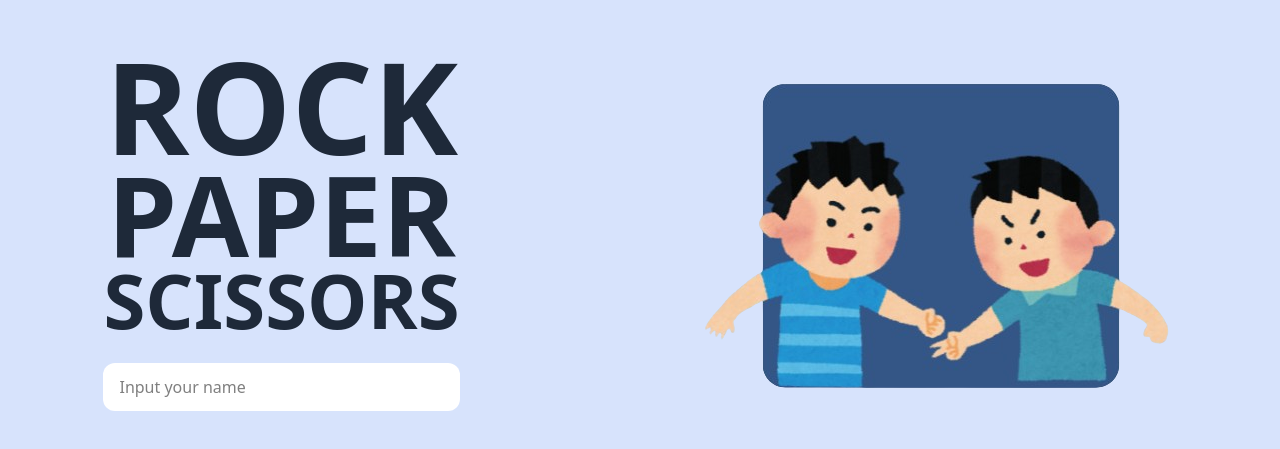
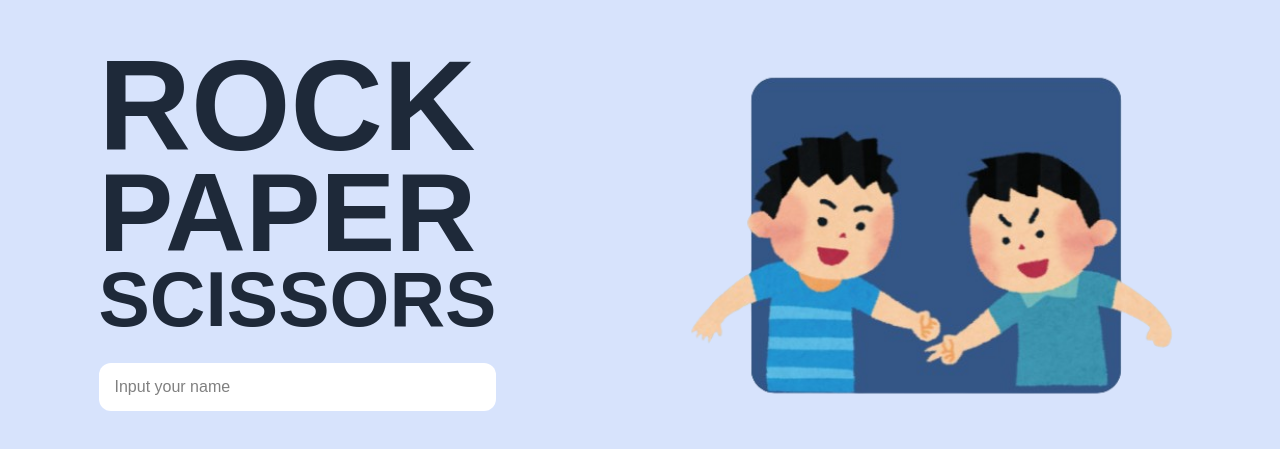
Before and after one commit to mrkjshcabute/rock-paper-scissors, a Vue app: page / in a window 1280 px wide. Shown: the part 167-616 px from the top of the page. Built offline with nearby package versions, Linux system fonts and the light colour scheme.

Commit message:
apply font-style

```diff
--- a/index.html
+++ b/index.html
@@ -2,7 +2,7 @@
 <html lang="">
   <head>
     <meta charset="UTF-8">
-    <link rel="icon" type="image/png" href="src/assets/images/scissors.png">
+    <link rel="icon" type="image/png" href="src/assets/rps.png ">
     <meta name="viewport" content="width=device-width, initial-scale=1.0">
     <title>Rock-Paper-Scissors</title>
   </head>
--- a/src/assets/base.css
+++ /dev/null
@@ -1,86 +0,0 @@
-/* color palette from <https://github.com/vuejs/theme> */
-:root {
-  --vt-c-white: #ffffff;
-  --vt-c-white-soft: #f8f8f8;
-  --vt-c-white-mute: #f2f2f2;
-
-  --vt-c-black: #181818;
-  --vt-c-black-soft: #222222;
-  --vt-c-black-mute: #282828;
-
-  --vt-c-indigo: #2c3e50;
-
-  --vt-c-divider-light-1: rgba(60, 60, 60, 0.29);
-  --vt-c-divider-light-2: rgba(60, 60, 60, 0.12);
-  --vt-c-divider-dark-1: rgba(84, 84, 84, 0.65);
-  --vt-c-divider-dark-2: rgba(84, 84, 84, 0.48);
-
-  --vt-c-text-light-1: var(--vt-c-indigo);
-  --vt-c-text-light-2: rgba(60, 60, 60, 0.66);
-  --vt-c-text-dark-1: var(--vt-c-white);
-  --vt-c-text-dark-2: rgba(235, 235, 235, 0.64);
-}
-
-/* semantic color variables for this project */
-:root {
-  --color-background: var(--vt-c-white);
-  --color-background-soft: var(--vt-c-white-soft);
-  --color-background-mute: var(--vt-c-white-mute);
-
-  --color-border: var(--vt-c-divider-light-2);
-  --color-border-hover: var(--vt-c-divider-light-1);
-
-  --color-heading: var(--vt-c-text-light-1);
-  --color-text: var(--vt-c-text-light-1);
-
-  --section-gap: 160px;
-}
-
-@media (prefers-color-scheme: dark) {
-  :root {
-    --color-background: var(--vt-c-black);
-    --color-background-soft: var(--vt-c-black-soft);
-    --color-background-mute: var(--vt-c-black-mute);
-
-    --color-border: var(--vt-c-divider-dark-2);
-    --color-border-hover: var(--vt-c-divider-dark-1);
-
-    --color-heading: var(--vt-c-text-dark-1);
-    --color-text: var(--vt-c-text-dark-2);
-  }
-}
-
-*,
-*::before,
-*::after {
-  box-sizing: border-box;
-  margin: 0;
-  font-weight: normal;
-}
-
-body {
-  min-height: 100vh;
-  color: var(--color-text);
-  background: var(--color-background);
-  transition:
-    color 0.5s,
-    background-color 0.5s;
-  line-height: 1.6;
-  font-family:
-    Inter,
-    -apple-system,
-    BlinkMacSystemFont,
-    'Segoe UI',
-    Roboto,
-    Oxygen,
-    Ubuntu,
-    Cantarell,
-    'Fira Sans',
-    'Droid Sans',
-    'Helvetica Neue',
-    sans-serif;
-  font-size: 15px;
-  text-rendering: optimizeLegibility;
-  -webkit-font-smoothing: antialiased;
-  -moz-osx-font-smoothing: grayscale;
-}
--- a/src/assets/main.css
+++ b/src/assets/main.css
@@ -1,7 +1,8 @@
 @import "tailwindcss";
+@import 'primeicons/primeicons.css';
+@import url('https://fonts.googleapis.com/css2?family=Montserrat:ital,wght@0,100..900;1,100..900&display=swap');
 
-@import 'primeicons/primeicons.css';
-
-body{
-    background-color: #d7e3fc;
+body {
+  background-color: #d7e3fc;
+  font-family: 'Montserrat', sans-serif;
 }
--- a/src/components/icons/IconCommunity.vue
+++ /dev/null
@@ -1,7 +0,0 @@
-<template>
-  <svg xmlns="http://www.w3.org/2000/svg" width="20" height="20" fill="currentColor">
-    <path
-      d="M15 4a1 1 0 1 0 0 2V4zm0 11v-1a1 1 0 0 0-1 1h1zm0 4l-.707.707A1 1 0 0 0 16 19h-1zm-4-4l.707-.707A1 1 0 0 0 11 14v1zm-4.707-1.293a1 1 0 0 0-1.414 1.414l1.414-1.414zm-.707.707l-.707-.707.707.707zM9 11v-1a1 1 0 0 0-.707.293L9 11zm-4 0h1a1 1 0 0 0-1-1v1zm0 4H4a1 1 0 0 0 1.707.707L5 15zm10-9h2V4h-2v2zm2 0a1 1 0 0 1 1 1h2a3 3 0 0 0-3-3v2zm1 1v6h2V7h-2zm0 6a1 1 0 0 1-1 1v2a3 3 0 0 0 3-3h-2zm-1 1h-2v2h2v-2zm-3 1v4h2v-4h-2zm1.707 3.293l-4-4-1.414 1.414 4 4 1.414-1.414zM11 14H7v2h4v-2zm-4 0c-.276 0-.525-.111-.707-.293l-1.414 1.414C5.42 15.663 6.172 16 7 16v-2zm-.707 1.121l3.414-3.414-1.414-1.414-3.414 3.414 1.414 1.414zM9 12h4v-2H9v2zm4 0a3 3 0 0 0 3-3h-2a1 1 0 0 1-1 1v2zm3-3V3h-2v6h2zm0-6a3 3 0 0 0-3-3v2a1 1 0 0 1 1 1h2zm-3-3H3v2h10V0zM3 0a3 3 0 0 0-3 3h2a1 1 0 0 1 1-1V0zM0 3v6h2V3H0zm0 6a3 3 0 0 0 3 3v-2a1 1 0 0 1-1-1H0zm3 3h2v-2H3v2zm1-1v4h2v-4H4zm1.707 4.707l.586-.586-1.414-1.414-.586.586 1.414 1.414z"
-    />
-  </svg>
-</template>
--- a/src/components/icons/IconDocumentation.vue
+++ /dev/null
@@ -1,7 +0,0 @@
-<template>
-  <svg xmlns="http://www.w3.org/2000/svg" width="20" height="17" fill="currentColor">
-    <path
-      d="M11 2.253a1 1 0 1 0-2 0h2zm-2 13a1 1 0 1 0 2 0H9zm.447-12.167a1 1 0 1 0 1.107-1.666L9.447 3.086zM1 2.253L.447 1.42A1 1 0 0 0 0 2.253h1zm0 13H0a1 1 0 0 0 1.553.833L1 15.253zm8.447.833a1 1 0 1 0 1.107-1.666l-1.107 1.666zm0-14.666a1 1 0 1 0 1.107 1.666L9.447 1.42zM19 2.253h1a1 1 0 0 0-.447-.833L19 2.253zm0 13l-.553.833A1 1 0 0 0 20 15.253h-1zm-9.553-.833a1 1 0 1 0 1.107 1.666L9.447 14.42zM9 2.253v13h2v-13H9zm1.553-.833C9.203.523 7.42 0 5.5 0v2c1.572 0 2.961.431 3.947 1.086l1.107-1.666zM5.5 0C3.58 0 1.797.523.447 1.42l1.107 1.666C2.539 2.431 3.928 2 5.5 2V0zM0 2.253v13h2v-13H0zm1.553 13.833C2.539 15.431 3.928 15 5.5 15v-2c-1.92 0-3.703.523-5.053 1.42l1.107 1.666zM5.5 15c1.572 0 2.961.431 3.947 1.086l1.107-1.666C9.203 13.523 7.42 13 5.5 13v2zm5.053-11.914C11.539 2.431 12.928 2 14.5 2V0c-1.92 0-3.703.523-5.053 1.42l1.107 1.666zM14.5 2c1.573 0 2.961.431 3.947 1.086l1.107-1.666C18.203.523 16.421 0 14.5 0v2zm3.5.253v13h2v-13h-2zm1.553 12.167C18.203 13.523 16.421 13 14.5 13v2c1.573 0 2.961.431 3.947 1.086l1.107-1.666zM14.5 13c-1.92 0-3.703.523-5.053 1.42l1.107 1.666C11.539 15.431 12.928 15 14.5 15v-2z"
-    />
-  </svg>
-</template>
--- a/src/components/icons/IconSupport.vue
+++ /dev/null
@@ -1,7 +0,0 @@
-<template>
-  <svg xmlns="http://www.w3.org/2000/svg" width="20" height="20" fill="currentColor">
-    <path
-      d="M10 3.22l-.61-.6a5.5 5.5 0 0 0-7.666.105 5.5 5.5 0 0 0-.114 7.665L10 18.78l8.39-8.4a5.5 5.5 0 0 0-.114-7.665 5.5 5.5 0 0 0-7.666-.105l-.61.61z"
-    />
-  </svg>
-</template>
--- a/src/components/icons/IconTooling.vue
+++ /dev/null
@@ -1,19 +0,0 @@
-<!-- This icon is from <https://github.com/Templarian/MaterialDesign>, distributed under Apache 2.0 (https://www.apache.org/licenses/LICENSE-2.0) license-->
-<template>
-  <svg
-    xmlns="http://www.w3.org/2000/svg"
-    xmlns:xlink="http://www.w3.org/1999/xlink"
-    aria-hidden="true"
-    role="img"
-    class="iconify iconify--mdi"
-    width="24"
-    height="24"
-    preserveAspectRatio="xMidYMid meet"
-    viewBox="0 0 24 24"
-  >
-    <path
-      d="M20 18v-4h-3v1h-2v-1H9v1H7v-1H4v4h16M6.33 8l-1.74 4H7v-1h2v1h6v-1h2v1h2.41l-1.74-4H6.33M9 5v1h6V5H9m12.84 7.61c.1.22.16.48.16.8V18c0 .53-.21 1-.6 1.41c-.4.4-.85.59-1.4.59H4c-.55 0-1-.19-1.4-.59C2.21 19 2 18.53 2 18v-4.59c0-.32.06-.58.16-.8L4.5 7.22C4.84 6.41 5.45 6 6.33 6H7V5c0-.55.18-1 .57-1.41C7.96 3.2 8.44 3 9 3h6c.56 0 1.04.2 1.43.59c.39.41.57.86.57 1.41v1h.67c.88 0 1.49.41 1.83 1.22l2.34 5.39z"
-      fill="currentColor"
-    ></path>
-  </svg>
-</template>
--- a/src/pages/Home.vue
+++ b/src/pages/Home.vue
@@ -12,18 +12,18 @@
             return;
         }
         invalid.value = false;
-        router.push({ name: 'Main', query: { search: name.value } });
+        router.push({ name: 'Main', query: { name: name.value } });
     }
 </script>
 
 <template>
     <div class="flex justify-around items-center h-screen">
-        <div class="w-full flex justify-around items-center gap-8">
+        <div class="w-full flex justify-around items-center gap-8 mx-[20px]">
             <div>
                 <div class="flex flex-col mb-4">
-                    <h1 class="text-8xl text-center md:text-9xl font-bold text-gray-800 leading-[0.8]">ROCK</h1>
-                    <h1 class="text-[84px] text-center md:text-[112px] font-bold text-gray-800 p-0 leading-[1]">PAPER</h1>
-                    <h1 class="text-[56px] text-center md:text-[76px] font-bold text-gray-800 leading-[0.8]">SCISSORS</h1>
+                    <h1 class="text-[100px] md:text-9xl font-bold text-gray-800 leading-[0.8]">ROCK</h1>
+                    <h1 class="text-[86px] md:text-[112px] font-bold text-gray-800 p-0 leading-[1]">PAPER</h1>
+                    <h1 class="text-[59px] md:text-[77px] font-bold text-gray-800 leading-[0.8]">SCISSORS</h1>
                 </div>
 
                 <input
@@ -38,7 +38,7 @@
                 />
             </div>
 
-            <img src="../assets/pic.png" alt="" class="hidden md:block">
+            <img src="../assets/pic.png" alt="" class="hidden md:block w-[40%]">
         </div>
     </div>
 </template>
--- a/src/pages/Main.vue
+++ b/src/pages/Main.vue
@@ -23,8 +23,8 @@ const userScore = ref(0);
 const computerScore = ref(0);
 
 onMounted(() => {
-  if (route.query.search) {
-    name.value = route.query.search;
+  if (route.query.name) {
+    name.value = route.query.name;
   }
 });
 
@@ -92,13 +92,13 @@ function goHome() {
           <div>
             <p class="mb-8 capitalize bg-[#8DBCC7] rounded-full p-1 font-semibold text-white">{{ name }}</p>
             <p class="mb-2"><strong>{{ userChoice }}</strong></p>
-            <img :src="getOptionImage(userChoice)" alt="" class="w-32 mx-auto rotate-180" />
+            <img :src="getOptionImage(userChoice)" alt="" class="w-30 md:w-32 mx-auto rotate-180" />
           </div>
 
-          <h1 :class="['text-6xl font-bold mb-4', resultColor]">{{ resultText }}</h1>
+          <h1 :class="['text-[40px] font-bold mb-4', resultColor]">{{ resultText }}</h1>
 
           <div>
-            <img :src="getOptionImage(computerChoice)" alt="" class="w-32 mx-auto" />
+            <img :src="getOptionImage(computerChoice)" alt="" class="w-30 md:w-32 mx-auto" />
             <p class="mt-2"><strong>{{ computerChoice }}</strong></p>
             <p class="mt-8 bg-[#8DBCC7] rounded-full p-2 font-semibold text-white">Computer</p>
           </div>
@@ -117,9 +117,9 @@ function goHome() {
           </div>
 
           <div class="flex flex-col items-center mb-8 cursor-pointer" @click="goHome()">
-            <h1 class="text-7xl font-bold text-gray-800 leading-[0.8]">ROCK</h1>
-            <h1 class="text-[64px] font-bold text-gray-800 p-0 leading-[1]">PAPER</h1>
-            <h1 class="text-[42px] font-bold text-gray-800 leading-[0.8]">SCISSORS</h1>
+            <h1 class="text-[76px] font-bold text-gray-800 leading-[0.8] ">ROCK</h1>
+            <h1 class="text-[64px] font-bold text-gray-800 p-0 leading-[1] ">PAPER</h1>
+            <h1 class="text-[44px] font-bold text-gray-800 leading-[0.8] ">SCISSORS</h1>
           </div>
 
           <div>
@@ -129,7 +129,7 @@ function goHome() {
                 :key="option.name"
                 @click="play(option)"
                 :class="[
-                  'px-4 py-2 rounded-full bg-white/50 text-white hover:bg-[#A4CCD9]/50 transition transform hover:scale-105 flex flex-col items-center justify-center cursor-pointer focus:bg-[#A4CCD9]/50 focus:outline-2 focus:outline-[#8DBCC7] hover:outline-2 hover:outline-[#8DBCC7]',
+                  'px-4 py-2 rounded-full bg-white/50 text-white hover:bg-[#A4CCD9]/50 transition transform hover:scale-105 flex flex-col items-center justify-center cursor-pointer active:bg-[#A4CCD9]/50 active:scale-105 active:outline-2 active:outline-[#8DBCC7] hover:outline-2 hover:outline-[#8DBCC7]',
                   index === 1 ? '-translate-y-12' : ''
                 ]"
               >
@@ -138,7 +138,7 @@ function goHome() {
             </div>
             <div class="flex justify-center items-center">
               <button
-                class="p-6 rounded-full bg-white/50 text-white hover:bg-[#A4CCD9]/50 transition transform hover:scale-105 flex flex-col items-center justify-center cursor-pointer hover:outline-2 hover:outline-[#8DBCC7] -translate-y-4"
+                class="p-6 rounded-full bg-white/50 text-white hover:bg-[#A4CCD9]/50 active:bg-[#A4CCD9]/50 transition transform hover:scale-105 active:scale-105 flex flex-col items-center justify-center cursor-pointer hover:outline-2 hover:outline-[#8DBCC7] active:outline-2 active:outline-[#8DBCC7] -translate-y-4"
                 @click="resetScore"
               >
                 <i class="pi pi-sync text-black" style="font-size: 1.5rem"></i>
@@ -154,7 +154,7 @@ function goHome() {
 <style scoped>
 .fade-enter-active,
 .fade-leave-active {
-  transition: opacity 0.5s ease;
+  transition: opacity 0.6s ease;
 }
 .fade-enter-from,
 .fade-leave-to {
```
Also changed, not shown: src/components/icons/IconEcosystem.vue (deleted, +0 -7 lines), src/assets/rps.png (added).
